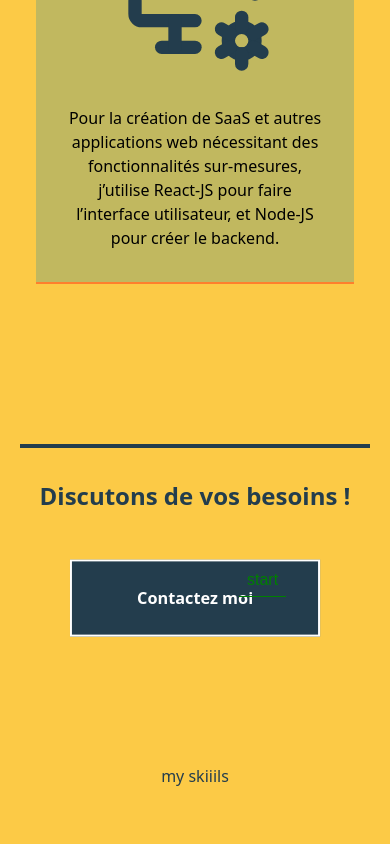
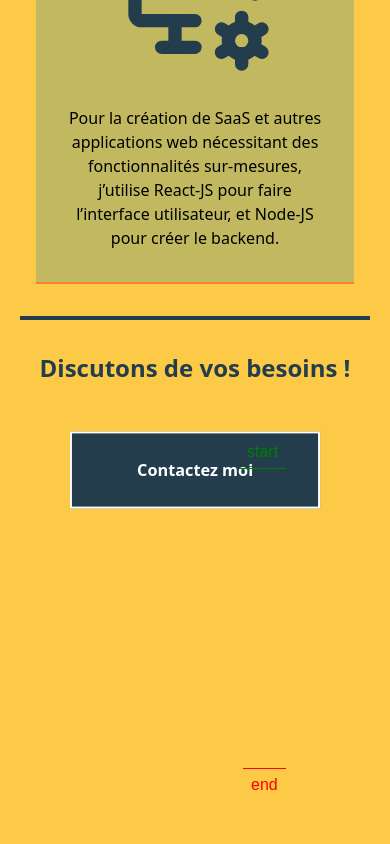
Before and after one commit to NicolasF-N7/rebranded_portfolio, a Next.js app: page / in a window 390 px wide. Shown: the part 1872-2716 px from the top of the page. Built offline with nearby package versions, Linux system fonts and the light colour scheme.

Commit message:
YEEES Pin worksnpm run dev

```diff
--- a/src/components/services/call_to_action.tsx
+++ b/src/components/services/call_to_action.tsx
@@ -12,7 +12,8 @@ function CallToAction() {
         </div>
 
         {/*Wavy animation button for large screens (not phone)*/}
-        <div className="mt-12 hidden lg:block wavyButton">
+        <div className="firstCTAButton mt-12">
+          <div className="hidden lg:block wavyButton ">
             <Link href="/contact">
               <div className="font-bold px-16 py-6 bg-charcoal border-2 border-white text-white hover:bg-zomp transition-colors">
                 <p>Contactez moi</p>
@@ -21,7 +22,7 @@ function CallToAction() {
           </div>
 
           {/*No animation button for mobile*/}
-        <div className="mt-12 lg:hidden growingButton firstCTAButton">
+          <div className="lg:hidden growingButton">
             <Link href="/contact">
               <div className="font-bold px-16 py-6 bg-charcoal border-2 border-white text-white hover:bg-zomp transition-colors">
                 <p>Contactez moi</p>
@@ -29,6 +30,8 @@ function CallToAction() {
             </Link>
           </div>
         </div>
+
+      </div>
     </>
   );
 }
--- a/src/pages/index.tsx
+++ b/src/pages/index.tsx
@@ -17,13 +17,21 @@ export default function Home() {
   useEffect(() => {
     gsap.registerPlugin(ScrollTrigger);
 
-    let st = ScrollTrigger.create({
+    let ctx = gsap.context(() => {
+
+      ScrollTrigger.create({
         trigger: ".firstCTAButton",
-      pin: true,
+        pin: ".pinnedServicesAndCTA",
         start: "bottom bottom",
-      end: "+=300px",
+        end: "+=300",
+        scrub: 1,
         markers: true,
       });
+    });
+
+    return () => {
+      ctx.revert();
+    }
 
   }, []);
 
@@ -31,13 +39,17 @@ export default function Home() {
     <Page currentPage="Accueil" meta={{ desc: "Je suis Nicolas Foin, je crée des sites web pour les PME/TPE, commerces et startups" }}>
       <Hero />
       <div className="mt-0 sm:mt-24 space-y-32">
+
+        <div className="pinnedServicesAndCTA">
           <div className="">
             <ServiceSection />
           </div>
 
-        <div className="trigger pin">
+          <div className="">
             <CallToAction />
           </div>
+        </div>
+
 
         <Skills />
         {/*<Testimonials />*/}
```
Lines whose indentation alone changed are shown as unchanged.
